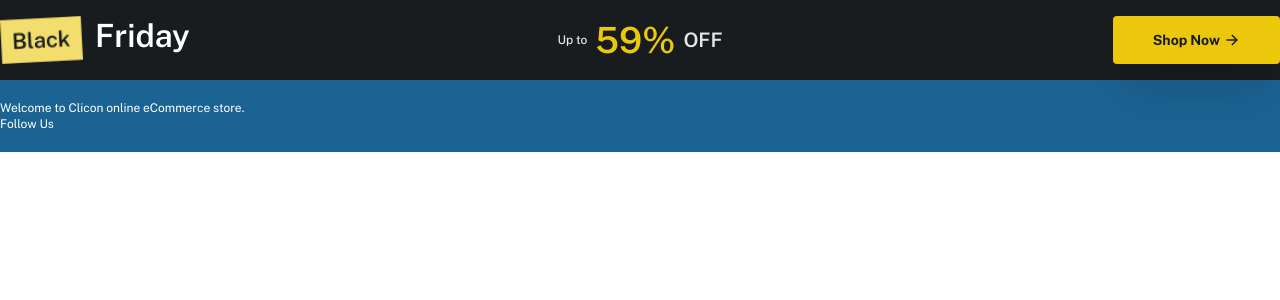
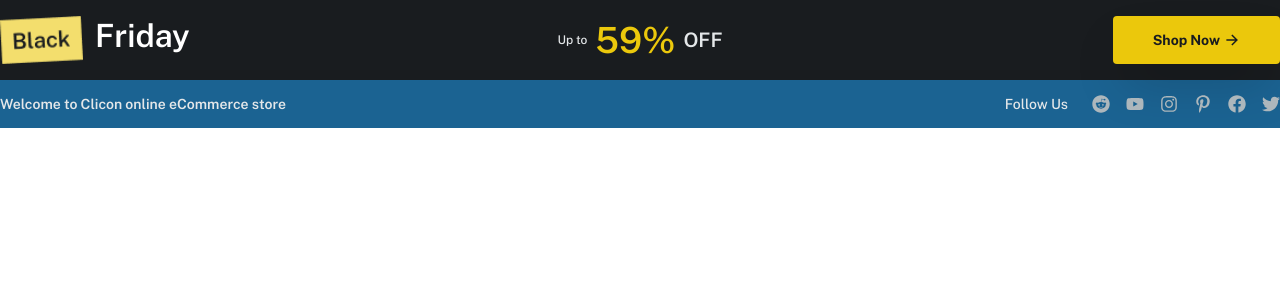
Before and after one commit to nazneen636/cyclone, a React (Vite) app: page / in a window 1280 px wide. Shown: the top 300 px of the page. Built offline with nearby package versions, Linux system fonts and the light colour scheme.

Commit message:
Refactor TopNav component to use icons from IconsProvider and improve layout with flexbox

```diff
--- a/src/components/HomeComponent/TopNav/Index.tsx
+++ b/src/components/HomeComponent/TopNav/Index.tsx
@@ -1,33 +1,43 @@
-import React, { useState, type JSX } from "react";
+import type React from "react";
+import { useState } from "react";
+import { icons } from "../../../helpers/IconsProvider";
 import Container from "../../commonComponent/Container";
-import {
-  reddit,
-  youtube,
-  instagram,
-  pinterest,
-  facebook,
-  twitter,
-} from "../../../helpers/IconsProvider";
 
 const TopNav = () => {
-  const [topNav] = useState<Array[JSX.Element]>([
-    reddit,
-    youtube,
-    instagram,
-    pinterest,
-    facebook,
-    twitter,
+  const [topNav] = useState<Array<React.ReactNode>>([
+    icons.reddit,
+    icons.youtube,
+    icons.instagram,
+    icons.pinterest,
+    icons.facebook,
+    icons.twitter,
   ]);
+
   return (
-    <div className="bg-secondary-700 py-5!">
+    <div className="bg-secondary-700 py-3 h-12 flex items-center">
       <Container>
-        <div className="grid grid-cols-2 items-center">
-          <h1 className="body-small-400 text-gray-00">
-            Welcome to Clicon online eCommerce store.{" "}
-          </h1>
+        <div className="flex justify-between items-center">
+          <div className="flex items-center gap-2">
+            <h1 className="text-gray-100 text-sm hover:text-primary-500 transition-colors cursor-pointer">
+              Welcome to Clicon online eCommerce store
+            </h1>
+          </div>
+
+          <div className="flex items-center gap-6">
+            <span className="text-gray-100 text-sm font-medium">Follow Us</span>
+            <div className="flex items-center gap-4">
+              {topNav.map((icon, index) => (
+                <button
+                  type="button"
+                  key={index.toString()}
+                  className="text-gray-300 hover:text-primary-500 transition-colors text-lg"
+                >
+                  {icon}
+                </button>
+              ))}
+            </div>
+          </div>
         </div>
-
-        <div className="body-small-400 text-gray-00">Follow Us</div>
       </Container>
     </div>
   );
```
